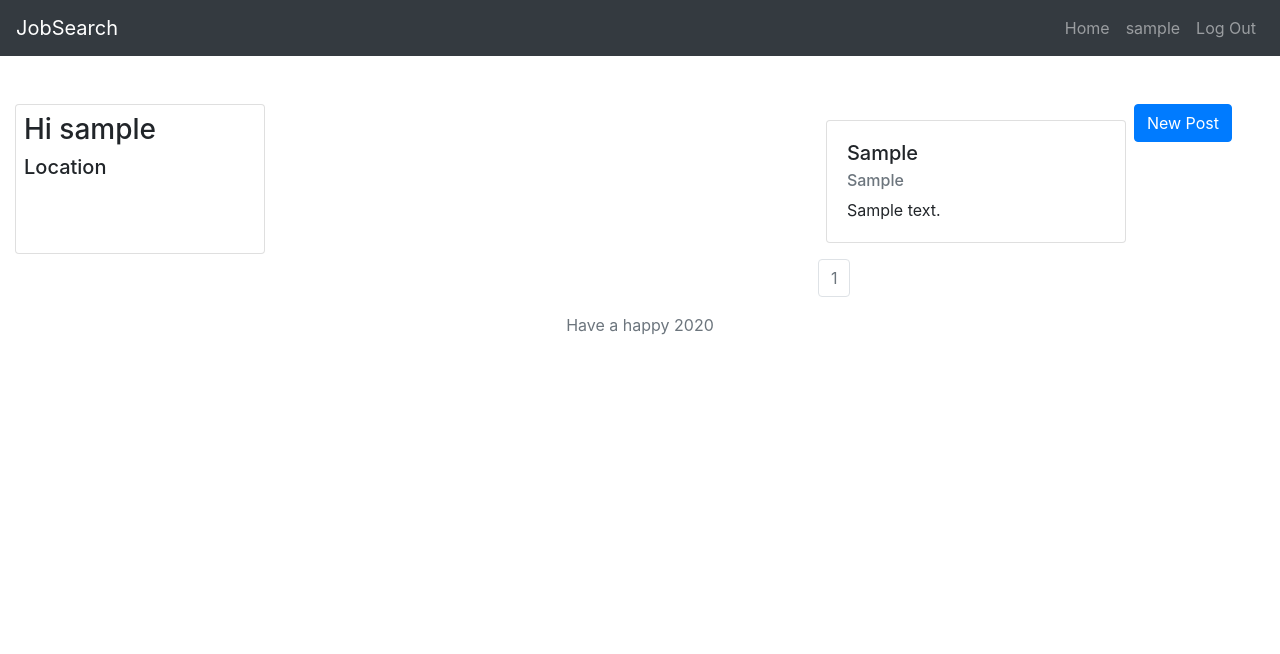
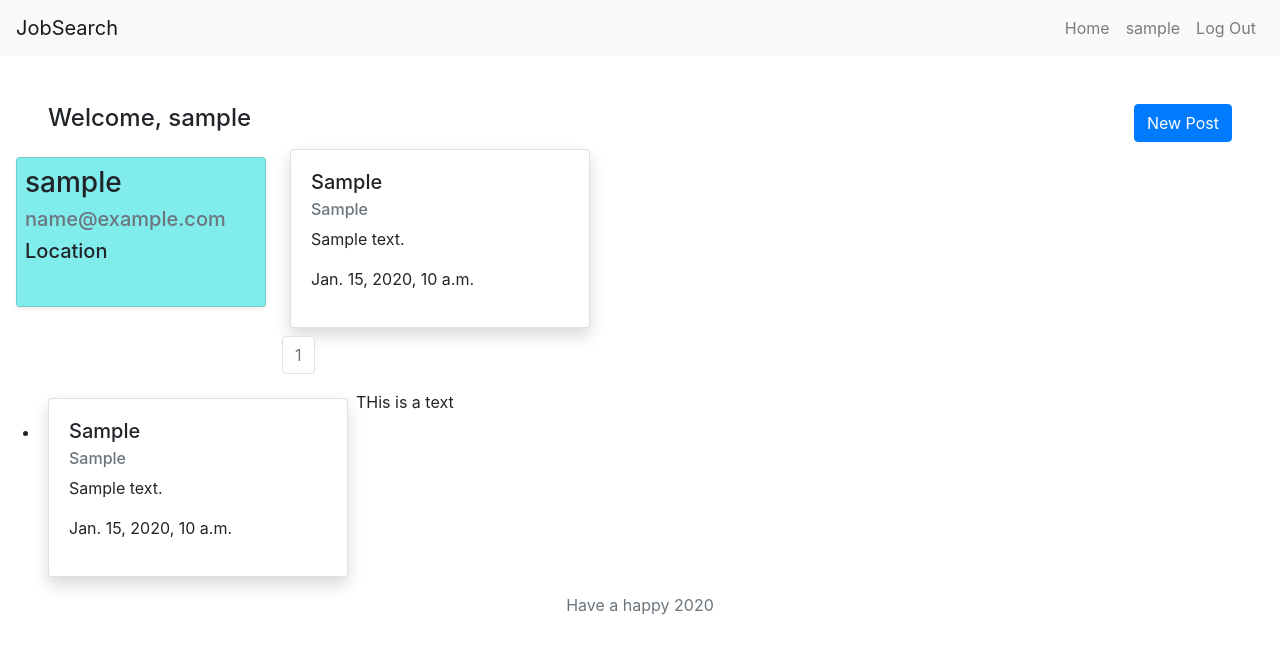
Before and after one commit to HTrinh43/jobsearch, a Django app: page / in a window 1280 px wide. Shown: the top 654 px of the page. Run offline with Django 3.2, Linux system fonts and the light colour scheme; a user stored in the database is signed in; tables that the repository leaves empty hold one stand-in row (values such as "Sample post"); some libraries are stand-ins or nearby versions.

Commit message:
Changing post_card template

```diff
--- a/post/static/custom/css/postcard.css
+++ b/post/static/custom/css/postcard.css
@@ -7,4 +7,5 @@
     width: 250 !important;
     height: 150;
     /* border: solid .1rem black; */
+    background-color: #81ecec;
 }
--- a/post/static/custom/js/loadjobdata.js
+++ b/post/static/custom/js/loadjobdata.js
@@ -6,3 +6,21 @@ $(".btn-quickview").click(function(event) {
         $("#jobDetailModal").find(".modal-dialog").html(data)
     })
 })
+
+
+
+$(".btn-quickview").click(function(event) {
+    var post_id = $(event.target).data("post-id")
+    console.log(event.target, post_id)
+    var url = "/post/" + post_id + "/ajax"
+    $.get(url, function(data) {
+        $("#jobDetail").find(".jobDetail").html(data)
+    })
+})
+
+
+$(document).ready(function() {
+    $("#load_detail").on("click", function() {
+        $("#content").load("content.html");
+    });
+});
--- a/post/views.py
+++ b/post/views.py
@@ -9,7 +9,7 @@ from django.core.paginator import Paginator
 
 
 def home(request):
-	paginator = Paginator(Post.objects.all(), 9)
+	paginator = Paginator(Post.objects.all(), 10)
 	try:
 		page = int(request.GET.get('page', '1'))
 	except:
--- a/templates/main/home.html
+++ b/templates/main/home.html
@@ -2,16 +2,19 @@
 
 {%block content%}
 
+
+	{% if user.is_authenticated %}
+		<h4 class="ml-5">Welcome, {{user.username}}</h4>
+	{% endif %}
 <div class="d-flex flex-sm-column flex-md-row">
 
-
-	<div class="container flex-column" >
+	<div class="d-flex flex-column m-3" >
 		{% include 'main/user_status_card.html'%}
 	</div>
 
-	<div class="d-flex flex-grow-1 flex-column ">
+	<div class="d-flex flex-column ">
 
-		<div class="d-flex flex-wrap flex-row py-2">
+		<div class="d-flex flex-wrap flex-row">
 					{%for post in posts%}
 						{% include 'post/post_card.html' with post=post only%}
 					{%endfor%}
@@ -62,4 +65,29 @@
 </div>
 
 
+
+<div class="container row">
+
+	<div class="column-4 btn-quickview">
+		<ul>
+
+		{%for post in posts%}
+		<li>
+			{% include 'post/post_card.html' with post=post only%}
+		</li>
+		{%endfor%}
+		</ul>
+	</div>
+
+	<div id="jobDetail">
+		<div class="jobDetail">
+		THis is a text
+		</div>
+	</div>
+
+
+
+</div>
+
+
 {%endblock%}
--- a/templates/main/navbar.html
+++ b/templates/main/navbar.html
@@ -9,7 +9,7 @@
 
 <body>
 	<div class="body d-block">
-      <nav class="navbar navbar-expand-sm navbar-dark bg-dark sticky-top">
+      <nav class="navbar navbar-expand-sm navbar-light bg-light sticky-top">
         <a class="navbar-brand" href="{% url 'home' %}">JobSearch</a>
 
         <button class="navbar-toggler" type="button" data-toggle="collapse" data-target="#navbarSupportedContent" aria-controls="navbarSupportedContent" aria-expanded="false" aria-label="Toggle navigation">
--- a/templates/main/user_status_card.html
+++ b/templates/main/user_status_card.html
@@ -1,8 +1,9 @@
 
-<div class="usercard p-2 card">
+<div class="usercard p-2 card shadow-sm rounded ">
     {%if user.is_authenticated%}
         <div>
-    <h3>Hi {{user.username}}</h3>
+            <h3>{{user.username}}</h3>
+            <h5 class="text-muted">{{user.email}}</h5>
             <h5>Location</h5>
 
         </div>
@@ -11,8 +12,8 @@
 
     <div class="status_card p-2">
         <h3>Guest</h3>
-    <a href="" class="btn btn-primary">Log in</a>
-    <a href="" class="btn btn-primary">Sign Up</a>
+        <a href="{% url 'login' %}" class="btn btn-primary">Log in</a>
+        <a href="{% url 'signup' %}" class="btn btn-primary">Sign Up</a>
     </div>
 
 {% endif %}
--- a/templates/post/post_card.html
+++ b/templates/post/post_card.html
@@ -1,11 +1,12 @@
 
 
-<div class="postcard card d-flex m-2" onClick="location.href='{% url 'detail' post.id %}'" style=" cursor: pointer;">
+<div class="postcard card d-flex m-2 shadow bg-white rounded" onClick="location.href='{% url 'detail' post.id %}'" style=" cursor: pointer;">
   <div class="card-body d-flex flex-column mr-auto">
 
     <h5 class="card-title">{{post.workplace_summary}}</h5>
     <h6 class="card-subtitle mb-2 text-muted">{{post.job_summary}}</h6>
     <p class="card-text">{{post.address_summary}}</p>
+    <p>{{post.pub_date}}</p>
 
   </div>
 </div>
--- a/templates/post/user_detail_posts.html
+++ b/templates/post/user_detail_posts.html
@@ -12,6 +12,7 @@
 			{%endif%}
 
 		{%endfor%}
+
 	</div>
 </div>
 
```
Also changed, not shown: templates/post/detail.html (+18 -10 lines). Lines whose indentation alone changed are shown as unchanged.
